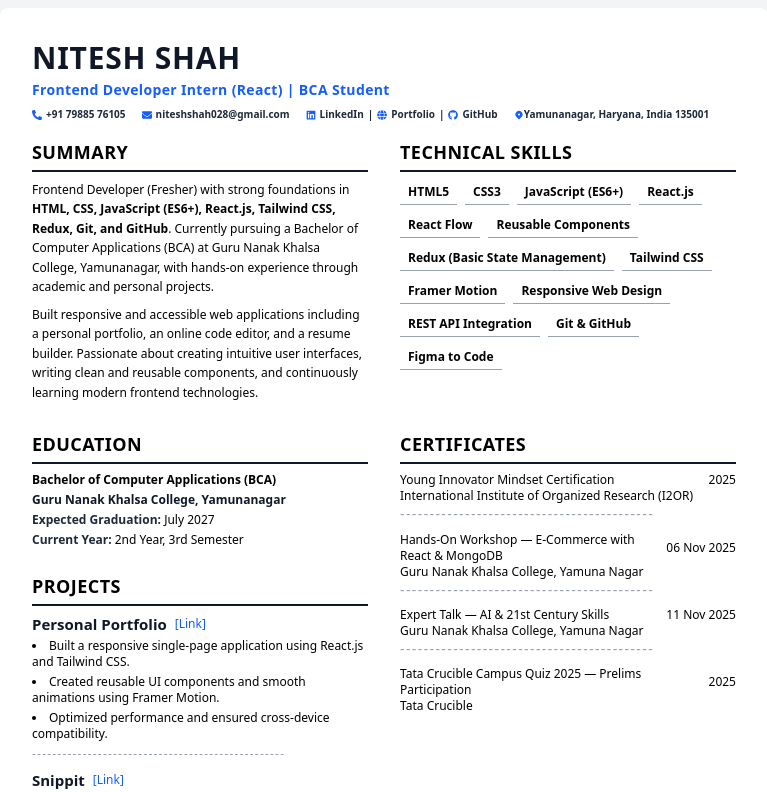
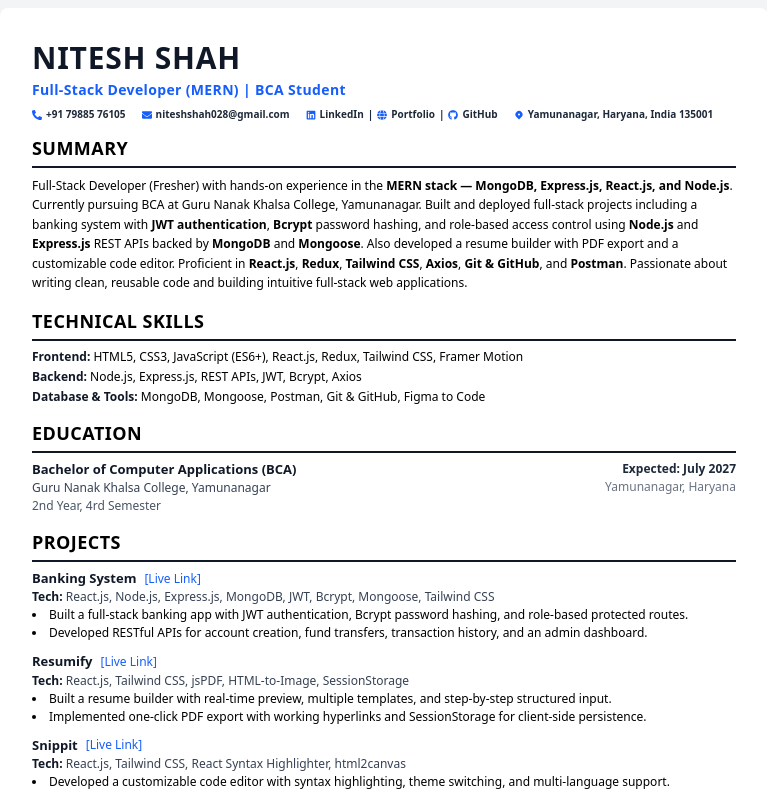
Before and after one commit to Nitesh47kumars/Resume, a React (Vite) app: page / in a window 1280 px wide. Shown: the top 792 px of the page, without its empty margins (256-1023 px from the left). Built offline with nearby package versions, Linux system fonts and the light colour scheme.

Commit message:
Updating Resume to MERN stack dev

```diff
--- a/src/App.jsx
+++ b/src/App.jsx
@@ -10,23 +10,14 @@ export default function App() {
     <div className="min-h-screen bg-gray-100 text-black flex justify-center p-2">
       <div
         id="resume"
-        className="w-full max-w-3xl bg-white shadow-md rounded-lg p-8 space-y-5 leading-snug text-sm"
+        className="w-full max-w-3xl bg-white shadow-md rounded-lg p-8 space-y-2.5 leading-snug text-sm"
       >
         <Header />
-
-        <div className="grid grid-cols-2 gap-8">
-          <Summary />
-          <Skills />
-        </div>
-
-        <div className="grid grid-cols-2 gap-8">
-          <div className="space-y-5">
-            <Education />
-            <Projects />
-          </div>
-          <Certificates />
-        </div>
-
+        <Summary />
+        <Skills />
+        <Education />
+        <Projects />
+        <Certificates />
       </div>
     </div>
   );
--- a/src/Components/Certificates.jsx
+++ b/src/Components/Certificates.jsx
@@ -37,18 +37,13 @@ export default function Certificates() {
       <SectionTitle title="Certificates" />
 
       <div className="space-y-2">
-        {certificates.map((cert, idx) => (
+        {certificates.map((cert) => (
           <div key={cert.id} className="flex flex-col">
             <div className="flex items-center justify-between w-full">
               <h3 className="font-medium text-xs">{cert.title}</h3>
               <span className="text-xs whitespace-nowrap">{cert.date}</span>
             </div>
             <p className="text-xs">{cert.issuer}</p>
-
-            {/* Optional: hyphen-based divider */}
-            {idx !== certificates.length - 1 && (
-              <p className="text-gray-400 tracking-widest">-------------------------------------------</p>
-            )}
           </div>
         ))}
       </div>
--- a/src/Components/Education.jsx
+++ b/src/Components/Education.jsx
@@ -4,19 +4,22 @@ export default function Education() {
   return (
     <section>
       <SectionTitle title="Education" />
-      <div className="text-xs space-y-1">
-        <p className="font-semibold">
-          Bachelor of Computer Applications (BCA)
-        </p>
-        <p className="font-semibold text-gray-900">
-          Guru Nanak Khalsa College, Yamunanagar
-        </p>
-        <p>
-          <span className="font-semibold text-gray-800">Expected Graduation:</span> July 2027
-        </p>
-        <p>
-          <span className="font-semibold text-gray-800">Current Year:</span> 2nd Year, 3rd Semester
-        </p>
+      <div className="flex items-start justify-between text-xs">
+        <div className="space-y-0.5">
+          <p className="text-[13px] font-bold text-gray-900">
+            Bachelor of Computer Applications (BCA)
+          </p>
+          <p className="text-gray-700 font-medium">
+            Guru Nanak Khalsa College, Yamunanagar
+          </p>
+          <p className="text-gray-600">
+            2nd Year, 4rd Semester
+          </p>
+        </div>
+        <div className="text-right shrink-0 space-y-0.5">
+          <p className="font-semibold text-gray-800">Expected: July 2027</p>
+          <p className="text-gray-500">Yamunanagar, Haryana</p>
+        </div>
       </div>
     </section>
   );
--- a/src/Components/Header.jsx
+++ b/src/Components/Header.jsx
@@ -1,37 +1,37 @@
-import { FaPhoneAlt, FaEnvelope, FaLinkedin, FaGithub, FaGlobe } from "react-icons/fa";
+import {
+  FaPhoneAlt,
+  FaEnvelope,
+  FaLinkedin,
+  FaGithub,
+  FaGlobe,
+} from "react-icons/fa";
 import { HiLocationMarker } from "react-icons/hi";
 
 export default function Header() {
   return (
     <header className="space-y-2 mb-2">
-
       <h1 className="text-3xl font-extrabold tracking-wide text-gray-900 uppercase mb-1">
         NITESH SHAH
       </h1>
 
       <h2 className="text-sm font-bold text-blue-600 tracking-wide">
-        Frontend Developer Intern (React) | BCA Student
+        Full-Stack Developer (MERN) | BCA Student
       </h2>
 
       <div className="flex flex-wrap items-center gap-4 text-[10px] font-semibold text-gray-800 mt-1">
-
-        <span className="flex items-center gap-1">
         <a
           href="tel:+917988576105"
           className="flex items-center gap-1 text-gray-800 hover:text-blue-600"
         >
           <FaPhoneAlt className="text-blue-600" /> +91 79885 76105
         </a>
-        </span>
 
-        <span className="flex items-center gap-1">
         <a
           href="mailto:niteshshah028@gmail.com"
           className="flex items-center gap-1 text-gray-800 hover:text-blue-600"
         >
           <FaEnvelope className="text-blue-600" /> niteshshah028@gmail.com
         </a>
-        </span>
 
         <span className="flex items-center gap-1">
           <a
@@ -40,11 +40,9 @@ export default function Header() {
             rel="noopener noreferrer"
             className="flex items-center gap-1 text-gray-800 hover:text-blue-600"
           >
-            <FaLinkedin className="text-blue-600"  /> LinkedIn
+            <FaLinkedin className="text-blue-600" /> LinkedIn
           </a>
-
           <span>|</span>
-
           <a
             href="https://portfolio-ten-jade-21.vercel.app"
             target="_blank"
@@ -53,23 +51,21 @@ export default function Header() {
           >
             <FaGlobe className="text-blue-600" /> Portfolio
           </a>
-
           <span>|</span>
-
           <a
             href="https://github.com/Nitesh47kumars"
             target="_blank"
             rel="noopener noreferrer"
             className="flex items-center gap-1 text-gray-800 hover:text-blue-600"
           >
-            <FaGithub className="text-blue-600"  /> GitHub
+            <FaGithub className="text-blue-600" /> GitHub
           </a>
         </span>
 
-        <span className="flex items-center">
-          <HiLocationMarker className="text-blue-600" /> Yamunanagar, Haryana, India 135001
+        <span className="flex items-center gap-1">
+          <HiLocationMarker className="text-blue-600" /> Yamunanagar, Haryana,
+          India 135001
         </span>
-
       </div>
     </header>
   );
--- a/src/Components/Projects.jsx
+++ b/src/Components/Projects.jsx
@@ -2,64 +2,72 @@ import SectionTitle from "./SectionTitle";
 
 const projects = [
   {
-    name: "Personal Portfolio",
-    link: "https://portfolio-ten-jade-21.vercel.app/",
+    name: "Banking System",
+    link: "https://banking-system-ten-zeta.vercel.app/",
+    tech: "React.js, Node.js, Express.js, MongoDB, JWT, Bcrypt, Mongoose, Tailwind CSS",
     description: [
-      "Built a responsive single-page application using React.js and Tailwind CSS.",
-      "Created reusable UI components and smooth animations using Framer Motion.",
-      "Optimized performance and ensured cross-device compatibility."
+      "Built a full-stack banking app with JWT authentication, Bcrypt password hashing, and role-based protected routes.",
+      "Developed RESTful APIs for account creation, fund transfers, transaction history, and an admin dashboard.",
+    ],
+  },
+  {
+    name: "Resumify",
+    link: "https://resumify-blush-six.vercel.app/",
+    tech: "React.js, Tailwind CSS, jsPDF, HTML-to-Image, SessionStorage",
+    description: [
+      "Built a resume builder with real-time preview, multiple templates, and step-by-step structured input.",
+      "Implemented one-click PDF export with working hyperlinks and SessionStorage for client-side persistence.",
     ],
   },
   {
     name: "Snippit",
     link: "https://snippit-five.vercel.app/",
+    tech: "React.js, Tailwind CSS, React Syntax Highlighter, html2canvas",
     description: [
-      "Developed an online code editor using React.js and CSS.",
-      "Implemented syntax highlighting, theme switching, and export functionality."
+      "Developed a customizable code editor with syntax highlighting, theme switching, and multi-language support.",
+      "Added PDF/JPG export via html2canvas and one-click copy with shareable link functionality.",
     ],
   },
   {
-    name: "Resumify",
-    link: "https://resumify-blush-six.vercel.app/",
+    name: "Personal Portfolio",
+    link: "https://portfolio-ten-jade-21.vercel.app/",
+    tech: "React.js, Tailwind CSS, Framer Motion, Lenis.js",
     description: [
-      "Built a resume builder with real-time preview and multiple templates.",
-      "Implemented one-click PDF export with a responsive and user-friendly UI."
+      "Built a responsive SPA portfolio with smooth scrolling via Lenis.js and animations using Framer Motion.",
+      "Showcases projects, skills, and contact details with full cross-device compatibility.",
     ],
-  }
+  },
 ];
 
 export default function Projects() {
   return (
     <section>
       <SectionTitle title="Projects" />
-      <div className="space-y-2 text-xs">
-        {projects.map((project, idx) => (
-          <div key={project.name} className="space-y-1">
+      <div className="space-y-3 text-xs">
+        {projects.map((project) => (
+          <div key={project.name} className="space-y-0.5">
             <div className="flex flex-wrap items-center gap-2">
-              <h3 className="text-[15px] font-bold text-gray-900">
-                {project.name}
-              </h3>
+              <h3 className="text-[13px] font-bold text-gray-900">{project.name}</h3>
               <a
                 href={project.link}
                 target="_blank"
                 rel="noopener noreferrer"
-                className="text-blue-600 hover:underline break-words"
+                className="text-blue-600 hover:underline"
               >
-                [Link]
+                [Live Link]
               </a>
             </div>
 
-            <ul className="list-disc list-inside space-y-1">
+            <p className="text-gray-700">
+              <span className="font-semibold text-gray-900">Tech: </span>
+              {project.tech}
+            </p>
+
+            <ul className="list-disc list-inside space-y-0.5">
               {project.description.map((point, i) => (
                 <li key={i}>{point}</li>
               ))}
             </ul>
-
-            {idx !== projects.length - 1 && (
-              <p className="text-gray-400 tracking-widest">
-                --------------------------------------------------
-              </p>
-            )}
           </div>
         ))}
       </div>
--- a/src/Components/SectionTitle.jsx
+++ b/src/Components/SectionTitle.jsx
@@ -4,7 +4,7 @@ export default function SectionTitle({ title }) {
       <h2 className="text-lg font-bold uppercase text-black tracking-wide">
         {title}
       </h2>
-      <div className="w-full h-[2px] bg-gray-900 mt-1"></div>
+      <hr className="border-t-2 border-gray-900 mt-1" />
     </div>
   );
 }
--- a/src/Components/Skills.jsx
+++ b/src/Components/Skills.jsx
@@ -1,35 +1,23 @@
 import SectionTitle from "./SectionTitle";
 
 export default function Skills() {
-  const skills = [
-    "HTML5",
-    "CSS3",
-    "JavaScript (ES6+)",
-    "React.js",
-    "React Flow",
-    "Reusable Components",
-    "Redux (Basic State Management)",
-    "Tailwind CSS",
-    "Framer Motion",
-    "Responsive Web Design",
-    "REST API Integration",
-    "Git & GitHub",
-    "Figma to Code",
-  ];
-
   return (
     <section>
       <SectionTitle title="Technical Skills" />
-      <ul className="flex flex-wrap text-xs gap-2 font-bold">
-        {skills.map((skill) => (
-          <li
-            key={skill}
-            className="bg-white border-b px-2 py-1 border-gray-400 text-center"
-          >
-            {skill}
-          </li>
-        ))}
-      </ul>
+      <div className="text-xs space-y-1">
+        <p>
+          <span className="font-bold text-gray-900">Frontend:</span> HTML5,
+          CSS3, JavaScript (ES6+), React.js, Redux, Tailwind CSS, Framer Motion
+        </p>
+        <p>
+          <span className="font-bold text-gray-900">Backend:</span> Node.js,
+          Express.js, REST APIs, JWT, Bcrypt, Axios
+        </p>
+        <p>
+          <span className="font-bold text-gray-900">Database & Tools:</span>{" "}
+          MongoDB, Mongoose, Postman, Git & GitHub, Figma to Code
+        </p>
+      </div>
     </section>
   );
 }
--- a/src/Components/Summary.jsx
+++ b/src/Components/Summary.jsx
@@ -4,24 +4,19 @@ export default function Summary() {
   return (
     <section>
       <SectionTitle title="Summary" />
-      <div className="text-xs leading-relaxed space-y-2">
-        <p>
-          Frontend Developer (Fresher) with strong foundations in{" "}
-          <strong>
-            HTML, CSS, JavaScript (ES6+), React.js, Tailwind CSS, Redux, Git, and GitHub
-          </strong>.
-          Currently pursuing a Bachelor of Computer Applications (BCA) at Guru Nanak
-          Khalsa College, Yamunanagar, with hands-on experience through academic and
-          personal projects.
-        </p>
-
-        <p>
-          Built responsive and accessible web applications including a personal
-          portfolio, an online code editor, and a resume builder. Passionate about
-          creating intuitive user interfaces, writing clean and reusable components,
-          and continuously learning modern frontend technologies.
-        </p>
-      </div>
+      <p className="text-xs leading-relaxed">
+        Full-Stack Developer (Fresher) with hands-on experience in the{" "}
+        <strong>MERN stack — MongoDB, Express.js, React.js, and Node.js</strong>.
+        Currently pursuing BCA at Guru Nanak Khalsa College, Yamunanagar. Built
+        and deployed full-stack projects including a banking system with{" "}
+        <strong>JWT authentication</strong>, <strong>Bcrypt</strong> password hashing, and role-based
+        access control using <strong>Node.js</strong> and <strong>Express.js</strong> REST APIs backed
+        by <strong>MongoDB</strong> and <strong>Mongoose</strong>. Also developed a resume builder with
+        PDF export and a customizable code editor. Proficient in{" "}
+        <strong>React.js</strong>, <strong>Redux</strong>, <strong>Tailwind CSS</strong>, <strong>Axios</strong>,{" "}
+        <strong>Git & GitHub</strong>, and <strong>Postman</strong>. Passionate about writing clean,
+        reusable code and building intuitive full-stack web applications.
+      </p>
     </section>
   );
 }
```
Lines whose indentation alone changed are shown as unchanged.
